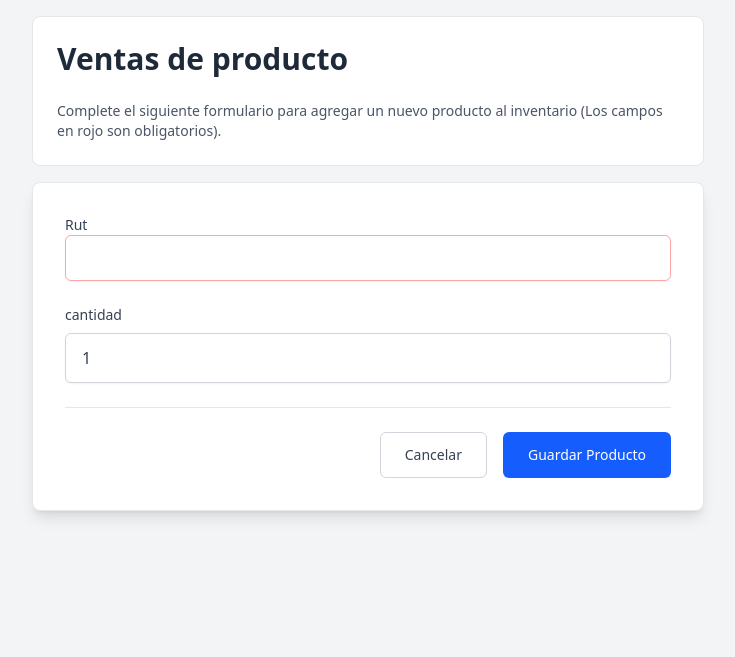
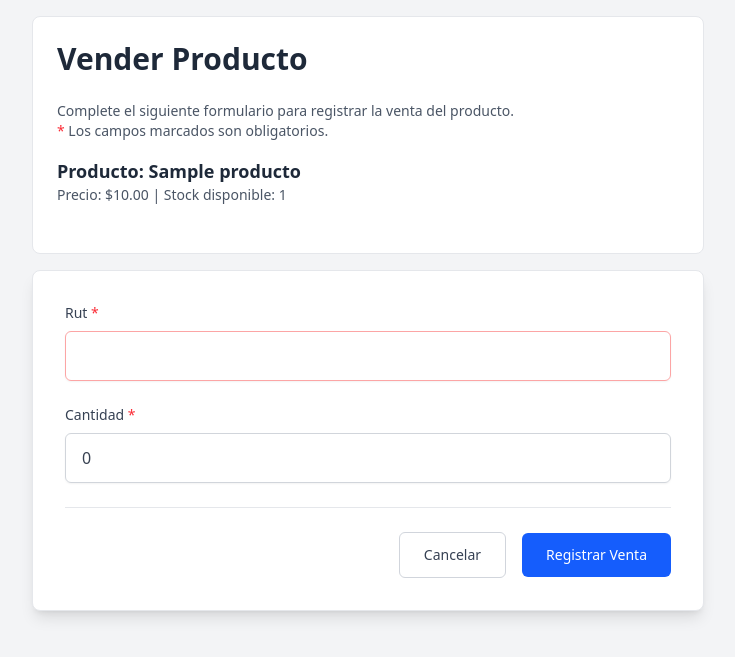
Before and after one commit to Wiwigodxd/Django-good, a Django app: page /producto/venta/1/ in a window 1280 px wide. Shown: the part 56-713 px from the top of the page, without its empty margins (272-1007 px from the left). Run offline with Django 4.2, Linux system fonts and the light colour scheme; tables that the repository leaves empty hold one stand-in row (Sample ...).

Commit message:
feat : me faltan 2 cpartes xddd

```diff
--- a/bienvenida/inventario/forms.py
+++ b/bienvenida/inventario/forms.py
@@ -11,4 +11,3 @@ class VentasForm(forms.ModelForm):
     class Meta:
         model = Ventas
         fields = ['rut','cantidad']
-        label = {"rut":"rut cliente"}
--- a/bienvenida/inventario/templates/inventario/vender_producto.html
+++ b/bienvenida/inventario/templates/inventario/vender_producto.html
@@ -1,21 +1,39 @@
 {% extends 'inventario/base.html' %}
 
 {% block title %}
-  Ventas de producto
+  Vender Producto
 {% endblock %}
 
 {% block content %}
 <div class="max-w-2xl mx-auto">
   <div class="bg-white mb-4 p-6 rounded-lg border border-gray-200">
-      <h1 class="text-3xl font-bold text-gray-800 mb-6">Ventas de producto</h1>
-      <p class="text-sm text-gray-600">Complete el siguiente formulario para agregar un nuevo producto al inventario (Los campos en rojo son obligatorios).</p>
+    <h1 class="text-3xl font-bold text-gray-800 mb-6">Vender Producto</h1>
+    <p class="text-sm text-gray-600 mb-4">
+      Complete el siguiente formulario para registrar la venta del producto. <br>
+      <span class="text-red-500">*</span> Los campos marcados son obligatorios.
+    </p>
+
+    <!-- Info del producto -->
+    <div class="mb-6">
+      <h2 class="text-lg font-semibold text-gray-800">Producto: {{ producto.nombre }}</h2>
+      <p class="text-sm text-gray-600">Precio: ${{ producto.precio }} | Stock disponible: {{ producto.cantidad }}</p>
     </div>
-    <form method="post" class="bg-white p-8 rounded-lg shadow-lg border border-gray-200">
+  </div>
+
+  <form method="POST" class="bg-white p-8 rounded-lg shadow-lg border border-gray-200">
     {% csrf_token %}
 
-    <!-- Campo rut -->
+    {% if ventas_form.errors %}
+      <div class="mb-4 p-4 bg-red-100 text-red-700 rounded">
+        <strong>Error:</strong> Por favor revise los campos marcados en rojo.
+      </div>
+    {% endif %}
+
+    <!-- Campo RUT -->
     <div class="mb-6">
-        <label for="{{ ventas_form.rut.id_for_label }}" class="block text-sm font-medium text-gray-700 mb-2">{{ventas_form.rut.label}}<label>
+      <label for="{{ ventas_form.rut.id_for_label }}" class="block text-sm font-medium text-gray-700 mb-2">
+        {{ ventas_form.rut.label }} <span class="text-red-500">*</span>
+      </label>
       {{ ventas_form.rut }}
       {% if ventas_form.rut.errors %}
         <div class="mt-2 text-sm text-red-600">{{ ventas_form.rut.errors }}</div>
@@ -24,7 +42,9 @@
 
     <!-- Campo Cantidad -->
     <div class="mb-6">
-        <label for="{{ ventas_form.cantidad.id_for_label }}" class="block text-sm font-medium text-gray-700 mb-2">cantidad</label>
+      <label for="{{ ventas_form.cantidad.id_for_label }}" class="block text-sm font-medium text-gray-700 mb-2">
+        {{ ventas_form.cantidad.label }} <span class="text-red-500">*</span>
+      </label>
       {{ ventas_form.cantidad }}
       {% if ventas_form.cantidad.errors %}
         <div class="mt-2 text-sm text-red-600">{{ ventas_form.cantidad.errors }}</div>
@@ -33,8 +53,12 @@
 
     <!-- Botones -->
     <div class="flex items-center justify-end space-x-4 pt-6 border-t border-gray-200">
-        <a href="{% url 'lista_productos' %}" class="inline-flex items-center px-6 py-3 border border-gray-300 text-sm font-medium rounded-md text-gray-700 bg-white hover:bg-gray-50 focus:outline-none focus:ring-2 focus:ring-offset-2 focus:ring-blue-500 transition duration-200">Cancelar</a>
-        <button type="submit" class="hover:scale-105 transition-all ease-in inline-flex items-center px-6 py-3 border border-transparent text-sm font-medium rounded-md text-white bg-blue-600 hover:bg-blue-700 focus:outline-none focus:ring-2 focus:ring-offset-2 focus:ring-blue-500 transition duration-200">Guardar Producto</button>
+      <a href="{% url 'lista_productos' %}" class="inline-flex items-center px-6 py-3 border border-gray-300 text-sm font-medium rounded-md text-gray-700 bg-white hover:bg-gray-50 focus:outline-none focus:ring-2 focus:ring-offset-2 focus:ring-blue-500">
+        Cancelar
+      </a>
+      <button type="submit" class="inline-flex items-center px-6 py-3 text-sm font-medium rounded-md text-white bg-blue-600 hover:bg-blue-700 focus:outline-none focus:ring-2 focus:ring-offset-2 focus:ring-blue-500 transition duration-200">
+        Registrar Venta
+      </button>
     </div>
   </form>
 </div>
@@ -81,4 +105,5 @@
     border-color: #ef4444;
     box-shadow: 0 0 0 2px rgba(239, 68, 68, 0.2);
   }
+</style>
 {% endblock %}
--- a/bienvenida/inventario/views.py
+++ b/bienvenida/inventario/views.py
@@ -3,17 +3,22 @@ from .models import Producto
 from .models import Ventas, DetalleVenta
 from .forms import ProductoForm
 from .forms import VentasForm
+
+
 def lista_ventas(request):
     ventas = DetalleVenta.objects.all()
     return render(request, 'inventario/ventas.html', {'ventas': ventas})
+
 
 def lista_productos(request):
     productos = Producto.objects.all()
     return render(request, 'inventario/lista_productos.html', {'productos': productos})
 
+
 def detalle_producto(request, id):
     producto = get_object_or_404(Producto, id=id)
     return render(request, 'inventario/detalle_producto.html', {'producto': producto})
+
 
 def nuevo_producto(request):
     if request.method == 'POST':
@@ -25,17 +30,35 @@ def nuevo_producto(request):
         form = ProductoForm()
     return render(request, 'inventario/nuevo_producto.html', {'form': form})
 
+
 def venta_producto(request, id):
     producto = get_object_or_404(Producto, id=id)
-    print(producto)
+
     if request.method == 'POST':
-        ventas_form = VentasForm(request.POST, instance=producto)
+        ventas_form = VentasForm(request.POST)
         if ventas_form.is_valid():
-            ventas_form.save()
+            venta = ventas_form.save()  # Guarda la venta
+
+            # Crear detalle de la venta, relacionando con el producto actual
+            DetalleVenta.objects.create(
+                venta=venta,
+                producto=producto,
+                cantidad=venta.cantidad  # o puedes usar otra lógica si quieres más precisión
+            )
+
+            # Opcional: actualizar stock del producto
+            producto.cantidad -= venta.cantidad
+            producto.save()
+
             return redirect('lista_ventas')
     else:
-        ventas_form = VentasForm(instance=producto)
-    return render(request, 'inventario/vender_producto.html', {'ventas_form': ventas_form})
+        ventas_form = VentasForm()
+
+    return render(request, 'inventario/vender_producto.html', {
+        'ventas_form': ventas_form,
+        'producto': producto
+    })
+
 
 def editar_producto(request, id):
     producto = get_object_or_404(Producto, id=id)
@@ -49,6 +72,7 @@ def editar_producto(request, id):
         form = ProductoForm(instance=producto)
     return render(request, 'inventario/editar_producto.html', {'form': form})
 
+
 def eliminar_producto(request, id):
     producto = get_object_or_404(Producto, id=id)
     if request.method == 'POST':
```
Also changed, not shown: bienvenida/inventario/templates/inventario/ventas.html (+4 -10 lines). Lines whose indentation alone changed are shown as unchanged.
